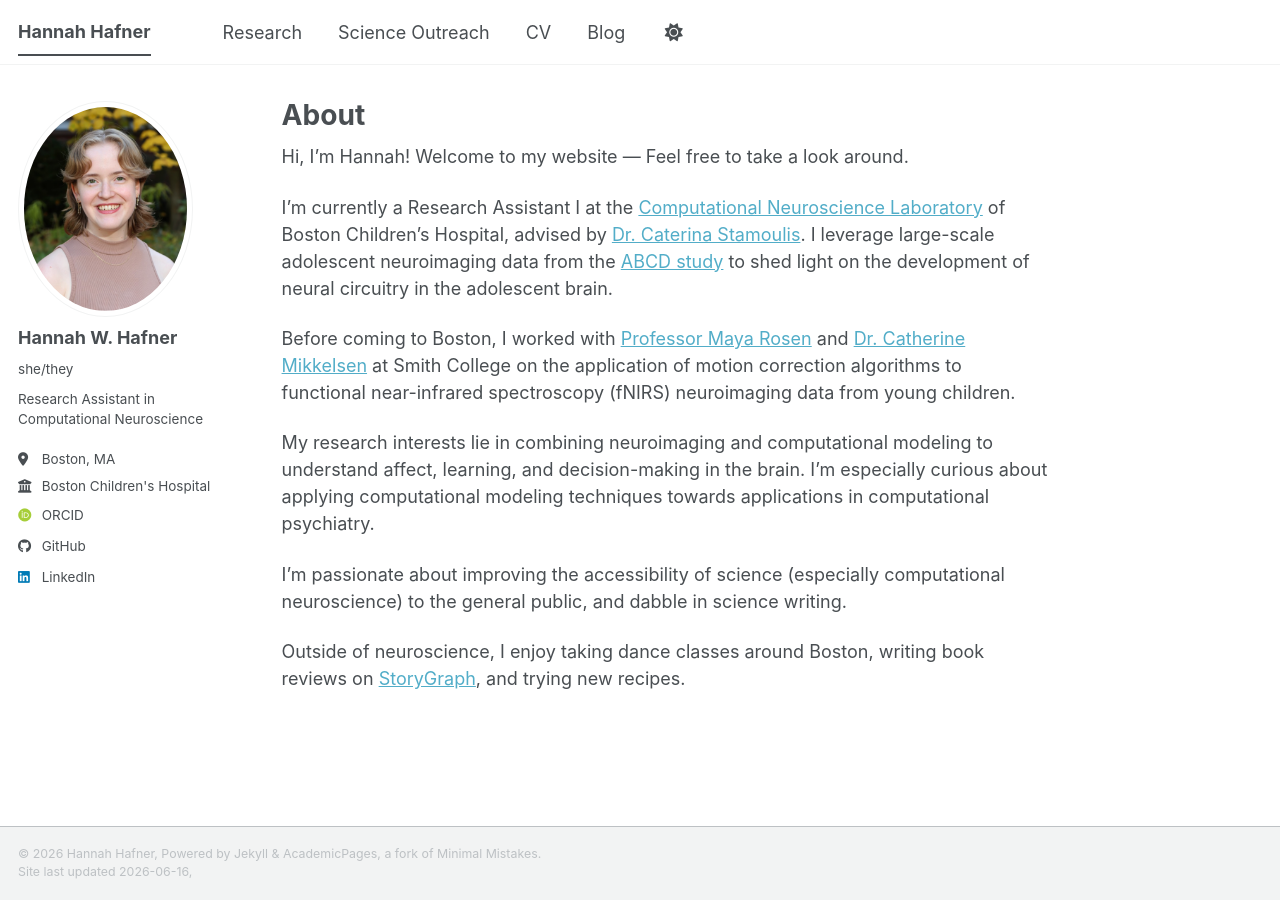
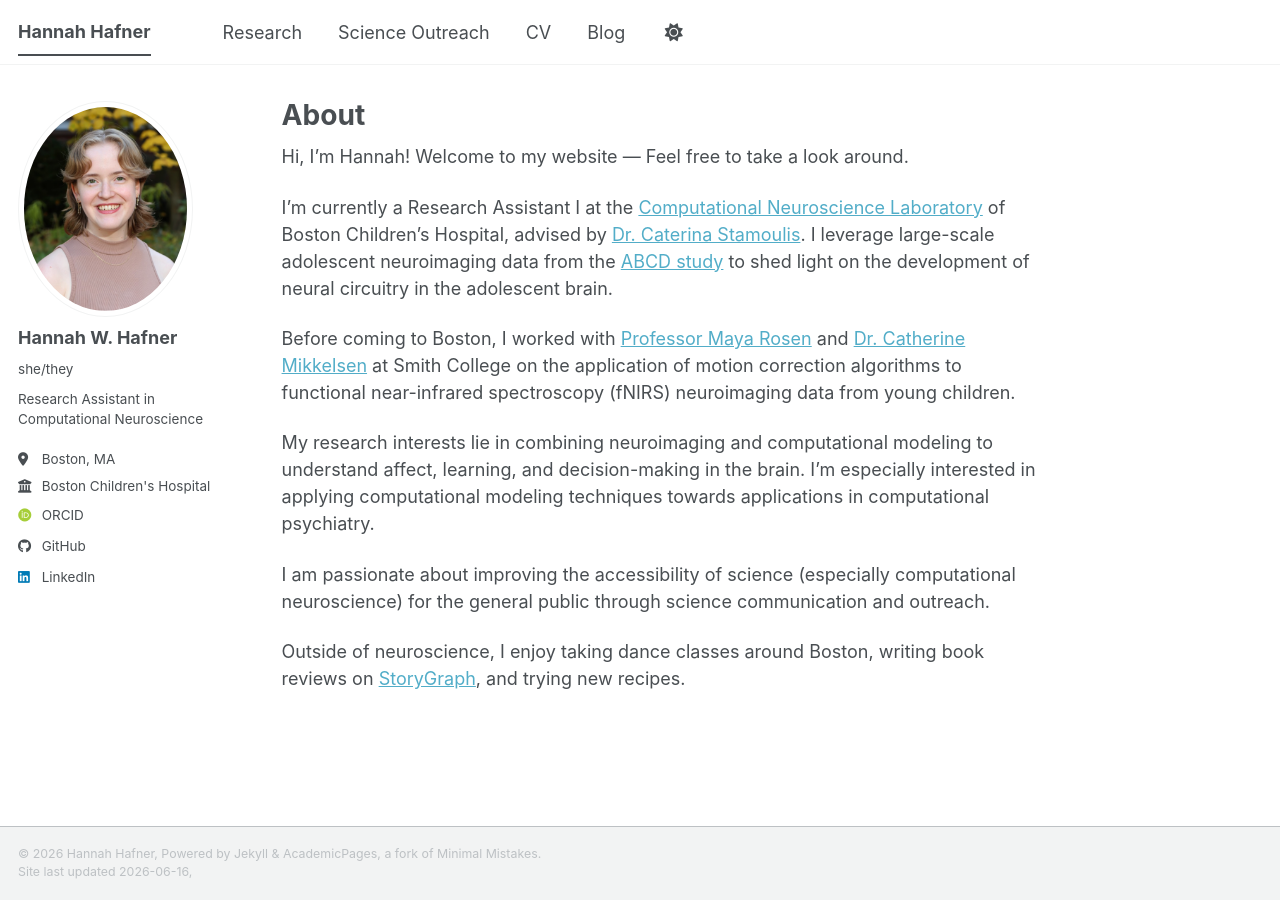
Before and after one commit to hannahhafner/hannahhafner.github.io, a Jekyll site: the page built from _pages/about.md, in a window 1280 px wide. Built offline with Jekyll 4.4.1, drawn with Linux system fonts in a browser that asks for light colours; some web fonts are replaced; a script bundle is joined from its source files by our own code; library files that are not in the unit come from our copies.

Commit message:
Update wording, fix typos

```diff
--- a/_pages/about.md
+++ b/_pages/about.md
@@ -13,8 +13,8 @@ I'm currently a Research Assistant I at the [Computational Neuroscience Laborato
 
 Before coming to Boston, I worked with [Professor Maya Rosen](https://www.smith.edu/people/maya-rosen) and [Dr. Catherine Mikkelsen](https://www.smith.edu/people/catherine-mikkelsen) at Smith College on the application of motion correction algorithms to functional near-infrared spectroscopy (fNIRS) neuroimaging data from young children.
 
-My research interests lie in combining neuroimaging and computational modeling to understand affect, learning, and decision-making in the brain. I'm especially curious about applying computational modeling techniques towards applications in computational psychiatry.
+My research interests lie in combining neuroimaging and computational modeling to understand affect, learning, and decision-making in the brain. I'm especially interested in applying computational modeling techniques towards applications in computational psychiatry.
 
-I'm passionate about improving the accessibility of science (especially computational neuroscience) to the general public, and dabble in science writing.
+I am passionate about improving the accessibility of science (especially computational neuroscience) for the general public through science communication and outreach.
 
 Outside of neuroscience, I enjoy taking dance classes around Boston, writing book reviews on [StoryGraph](https://thestorygraph.com/), and trying new recipes.
```
Also changed, not shown: _pages/scicomm.md (+1 -1 lines), _posts/2026-06-11-website_tutorial.md (+1 -1 lines).
